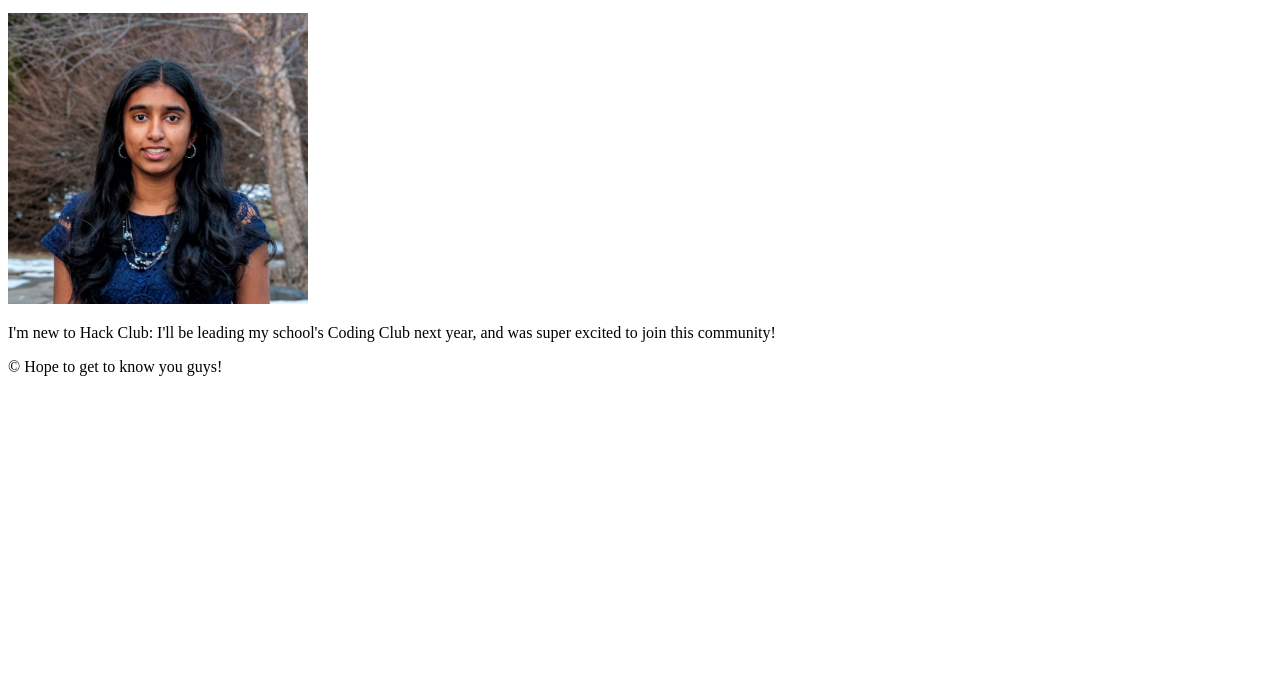
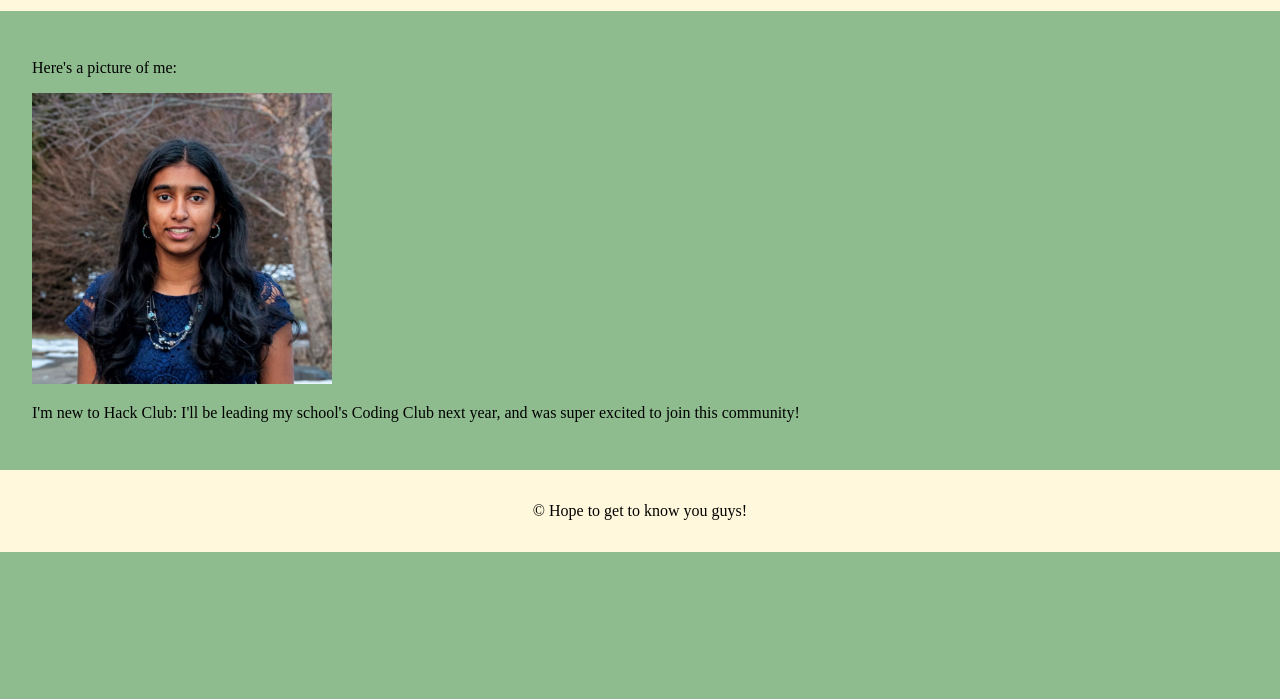
Before and after one commit to KruRam/my-static-site, a plain HTML site: page index.html in a window 1280 px wide. Shown: the part 101-800 px from the top of the page. Drawn offline with Linux system fonts and the light colour scheme; files that its build step writes are made by us from their sources; the site is published under a folder, as on GitHub Pages, so addresses that start at the root find nothing.

Commit message:
Update index.html

```diff
--- a/index.html
+++ b/index.html
@@ -3,7 +3,7 @@
     <head>
         <meta charset="UTF-8">
         <title>Welcome to My Static Website!</title>
-        <link rel="stylesheet" href="/kruthi_static_website/style.css">
+        <link rel="stylesheet" href="style.css">
     </head>
     <body>
         <header>
```
